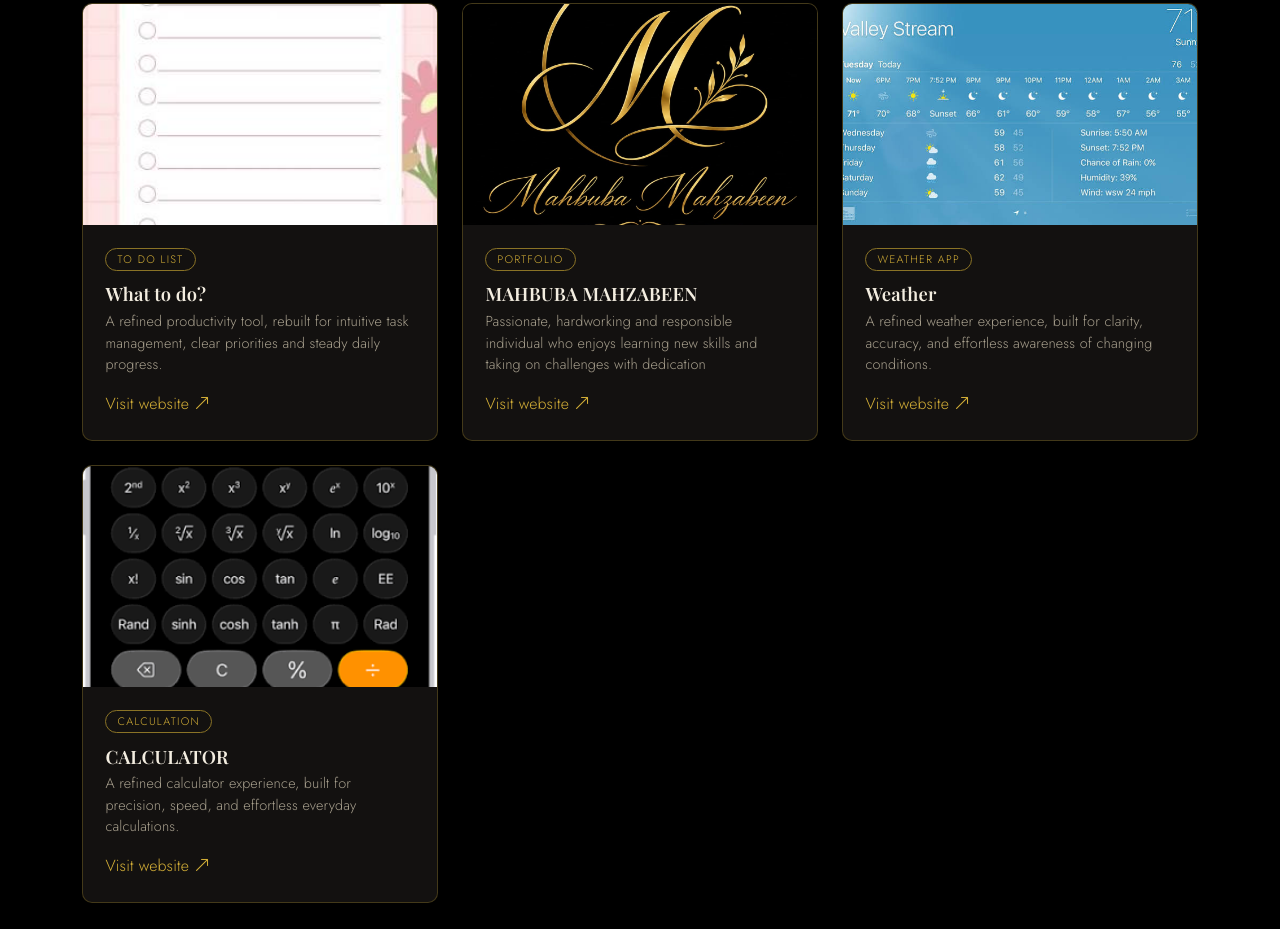
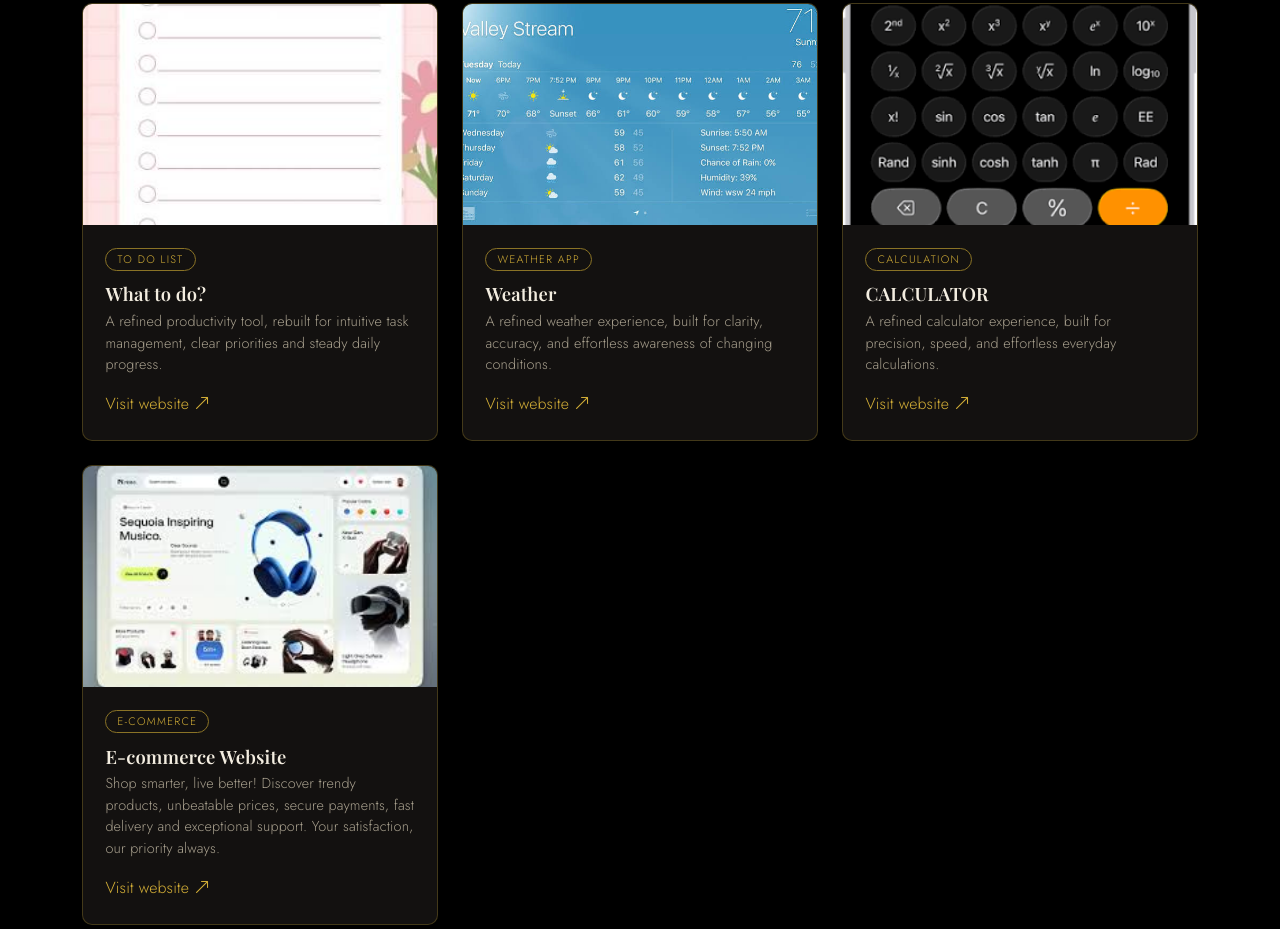
Before and after one commit to iqramahzabee-art/Portfolio, a plain HTML site: page works.html in a window 1280 px wide. Shown: the part 1588-2517 px from the top of the page. Drawn offline with nearby package versions, Linux system fonts and the light colour scheme.

Commit message:
first comment

```diff
--- a/works.html
+++ b/works.html
@@ -197,21 +197,6 @@
                     </a>
                 </div>
 
-                <div class="col-md-4">
-                    <a href="https://iqramahzabee-art.github.io/Portfolio/" target="_blank" rel="noopener"
-                        class="work-card d-block position-relative">
-                        <div class="work-img-wrap"><img src="./Images/MY LOGO Pic.jpeg" alt="Studio Nova screenshot">
-                        </div>
-                        <div class="work-body">
-                            <span class="work-tag">Portfolio</span>
-                            <h5>MAHBUBA MAHZABEEN</h5>
-                            <p>Passionate, hardworking and responsible individual who enjoys learning new skills
-                                and taking on challenges with dedication</p>
-                            <span class="gold-text">Visit website <i class="bi bi-arrow-up-right"></i></span>
-                        </div>
-                    </a>
-                </div>
-
                 <div class="col-md-6 col-lg-4">
                     <a href="https://iqramahzabee-art.github.io/Weather-app/" target="_blank" rel="noopener"
                         class="work-card d-block">
@@ -235,6 +220,21 @@
                             <h5>CALCULATOR</h5>
                             <p>A refined calculator experience, built for precision, speed, and effortless everyday
                                 calculations.</p>
+                            <span class="gold-text">Visit website <i class="bi bi-arrow-up-right"></i></span>
+                        </div>
+                    </a>
+                </div>
+
+                <div class="col-md-6 col-lg-4">
+                    <a href="https://iqramahzabee-art.github.io/E-commerce-Website/" target="_blank" rel="noopener"
+                        class="work-card d-block">
+                        <div class="work-img-wrap"><img src="./Images/e-commerce.jfif" alt="Project Lumen"></div>
+                        <div class="work-body">
+                            <span class="work-tag">E-commerce</span>
+                            <h5>E-commerce Website</h5>
+                            <p>Shop smarter, live better! Discover trendy products, unbeatable prices, secure payments,
+                                fast delivery and exceptional support. Your satisfaction, our priority always.
+                            </p>
                             <span class="gold-text">Visit website <i class="bi bi-arrow-up-right"></i></span>
                         </div>
                     </a>
```
Also changed, not shown: Images/e-commerce.jfif (added).
